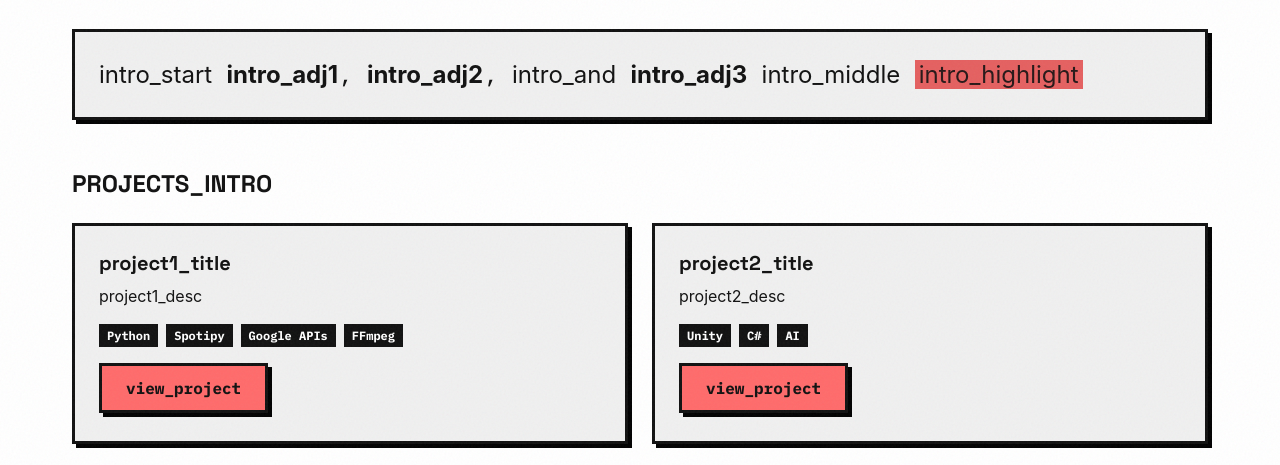
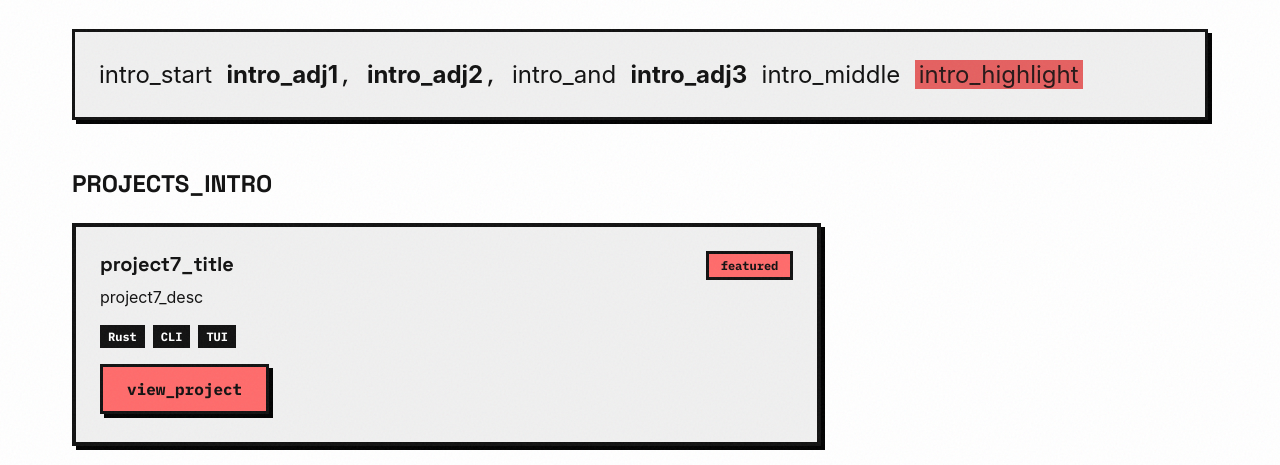
Before and after one commit to Condorbox/Portfolio_brutalist, a website: page index.html in a window 1280 px wide. Shown: the part 283-748 px from the top of the page. Drawn offline with Linux system fonts and the light colour scheme; no server answers.

Commit message:
Add Hextune project

```diff
--- a/index.html
+++ b/index.html
@@ -68,6 +68,20 @@
         <h2 style="margin-bottom: 1.5rem; text-transform: uppercase; font-family: var(--heading-font);" data-i18n="projects_intro">Selected Projects</h2>
 
         <div class="bento-grid">
+            <div class="brutal-box span-4" style="border-width: 4px;">
+                <div style="display: flex; justify-content: space-between; align-items: flex-start; flex-wrap: wrap; gap: 0.5rem;">
+                    <div class="project-title" data-i18n="project7_title">Hextune</div>
+                    <div class="brutal-feature" data-i18n="featured">FEATURED</div>
+                </div>
+                <div class="project-desc" data-i18n="project7_desc">Lightweight terminal music player</div>
+                <div class="tech-stack">
+                    <span class="tech-badge">Rust</span>
+                    <span class="tech-badge">CLI</span>
+                    <span class="tech-badge">TUI</span>
+                </div>
+                <a href="https://github.com/Condorbox/hextune" target="_blank" class="brutal-button" data-i18n="view_project">View Project</a>
+            </div>
+
             <div class="brutal-box span-3">
                 <div class="project-title" data-i18n="project1_title">Spotify to YouTube Playlist Converter</div>
                 <div class="project-desc" data-i18n="project1_desc">A Python-based automation tool that convert a Spotify playlist to a YouTube playlist, with an option to download it.</div>
@@ -126,7 +140,7 @@
                 <a href="https://github.com/Condorbox/DynaHex" target="_blank" class="brutal-button" data-i18n="view_project">View Project</a>
             </div>
 
-            <div class="brutal-box span-2">
+            <div class="brutal-box span-3">
                 <div class="project-title" data-i18n="project6_title">Poligonal Defenders</div>
                 <div class="project-desc" data-i18n="project6_desc">A fast-paced strategy game where players build structures that serve both as defenses and weapons. Created for UJI Game Jam 2024.</div>
                 <div class="tech-stack">
--- a/locales/es.json
+++ b/locales/es.json
@@ -74,5 +74,8 @@
 	"intro_and": "y",
 	"intro_adj3": "centradas en el usuario",
 	"intro_middle": "aplicaciones web con tecnologías modernas. Actualmente trabajo en sistemas que",
-	"intro_highlight": "marcan la diferencia"
+	"intro_highlight": "marcan la diferencia",
+	"project7_title": "Hextune",
+	"project7_desc": "Reproductor de música para la terminal",
+	"featured": "DESTACADO"
 }
--- a/styles.css
+++ b/styles.css
@@ -147,6 +147,16 @@ body::before {
 .brutal-button:disabled::after,
 .brutal-button[disabled]::after {
     display: none;
+}
+
+.brutal-feature {
+    background-color: var(--accent);
+    color: var(--primary);
+    font-family: var(--mono-font);
+    font-size: 0.75rem;
+    font-weight: bold;
+    padding: 0.25rem 0.75rem;
+    border: var(--border);
 }
 
 /* Header */
```
Also changed, not shown: locales/en.json (+6 -3 lines), 1 other file.
